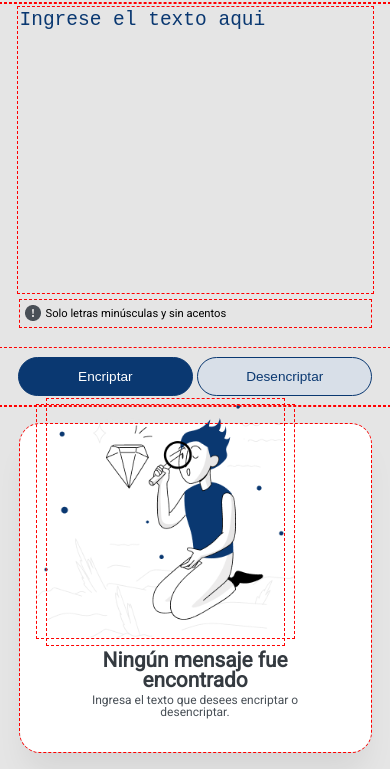
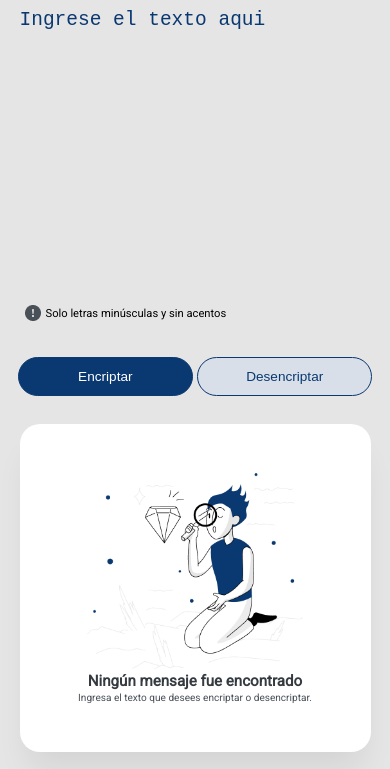
Before and after one commit to animduba/Encriptador, a plain HTML site: page encriptador.html in a window 390 px wide. Shown: the part 40-809 px from the top of the page. Drawn offline with Linux system fonts and the light colour scheme.

Commit message:
Se afinaron detalles de responsividad

```diff
--- a/style.css
+++ b/style.css
@@ -16,19 +16,19 @@
     display: flex;
     align-items: center;
 
-    outline: red dashed 1px;
+    /*outline: red dashed 1px;*/
 }
 
 .logo img {
-    height: 60%;
-    width: auto;
+    width: 60%;
     float: left;
 }
 
 .cuadroTexto {
     height: 83%;
     width: 100%;
-    outline: red dashed 1px;
+
+    /*outline: red dashed 1px;*/
 }
 
 .texto {
@@ -38,12 +38,12 @@
 
     text-align: center;
 
-    outline: red dashed 1px;
-
     display: flex;
     justify-content: center;
     align-items: center;
     flex-direction: column;
+
+    /*outline: red dashed 1px;*/
 }
 
 
@@ -51,6 +51,7 @@
     background: #E5E5E5;
     border: none;
     resize: none;
+    outline: none;
 
     color: #0A3871;
     font-size: 150%;
@@ -59,7 +60,7 @@
 
     margin: 1% 0 0 0; /*top right bottom left */
 
-    outline: red dashed 1px;
+    /*outline: red dashed 1px;*/
 }
 
 textarea::placeholder {
@@ -75,7 +76,7 @@ textarea::placeholder {
 
     margin: 1% 0 0 0; /*top right bottom left */
 
-    outline: red dashed 1px;
+    /*outline: red dashed 1px;*/
 }
 
 .instruccion h4 {
@@ -135,11 +136,12 @@ h4 img{
     height: 100%;
     width: 50%;
     text-align: center;
-    outline: red dashed 1px;
     display: flex;
     justify-content: center;
     align-items: center;
     flex-direction: column;
+
+    /*outline: red dashed 1px;*/
 }
 
 .caja {
@@ -150,14 +152,29 @@ h4 img{
     box-shadow: 0px 24px 32px -8px rgba(0, 0, 0, 0.08);
     border-radius: 32px;
 
-    text-align: center;
-
-    outline: red dashed 1px;
+    color: black;
+    text-align: left;
+    font-size: 105%;
 
     display: flex;
     justify-content: center;
     align-items: center;
     flex-direction: column;
+
+    /*outline: red dashed 1px;*/
+
+}
+
+.textoMostrado {
+    height: 92%;
+    width: 88%;
+
+    display: flex;
+    justify-content: center;
+    align-items: center;
+    flex-direction: column;
+
+    /*outline: red dashed 1px;*/
 }
 
 .munheco {
@@ -167,19 +184,15 @@ h4 img{
 
     height: 45%;
     width: 90%;
-
-    outline: red dashed 1px;
 }
 
 .munheco img {
-    width: 85%;
-    height: auto;
-
-    outline: red dashed 1px;
+    max-height: 100%;
+    max-width: 100%;
 }
 
-
 .caja h2 {
+    text-align: center;
     color: #343A40;
     font-weight: bold;
     font-size: 130%;
@@ -187,6 +200,7 @@ h4 img{
 }
 
 .caja h3 {
+    text-align: center;
     color: #495057;
     font-size: 75%;
     margin: 3% 10% 0 10%; /*top right bottom left */
@@ -225,15 +239,6 @@ footer img:hover {
         height: 55%;
         width: 100%;
 
-    }
-
-    .logo {
-        height: 10%;
-    }
-
-    .logo img {
-        width: 60%;
-        height: auto;
     }
 
     .cuadroTexto {
@@ -280,13 +285,11 @@ footer img:hover {
         width: 80%;
     }
 
-    .munheco img {
-        height: 95%;
-        width: auto;
+    .caja h2 {
+        font-size: 115%;
     }
 
     .caja h3 {
-        color: #495057;
         font-size: 75%;
         margin: 1% 10% 0 10%; /*top right bottom left */
     }
@@ -296,7 +299,6 @@ footer img:hover {
 @media screen and (max-width: 400px) {
     .logo img {
         width: 45%;
-        height: auto;
     }
 
     .botones {
@@ -313,6 +315,15 @@ footer img:hover {
         width: 45%;
     }
 
+    .caja h2 {
+        font-size: 90%;
+    }
+
+    .caja h3 {
+        font-size: 60%;
+        margin: 1% 10% 0 10%; /*top right bottom left */
+    }
+
     footer h2 {
         font-size: 75%;
     }
```
